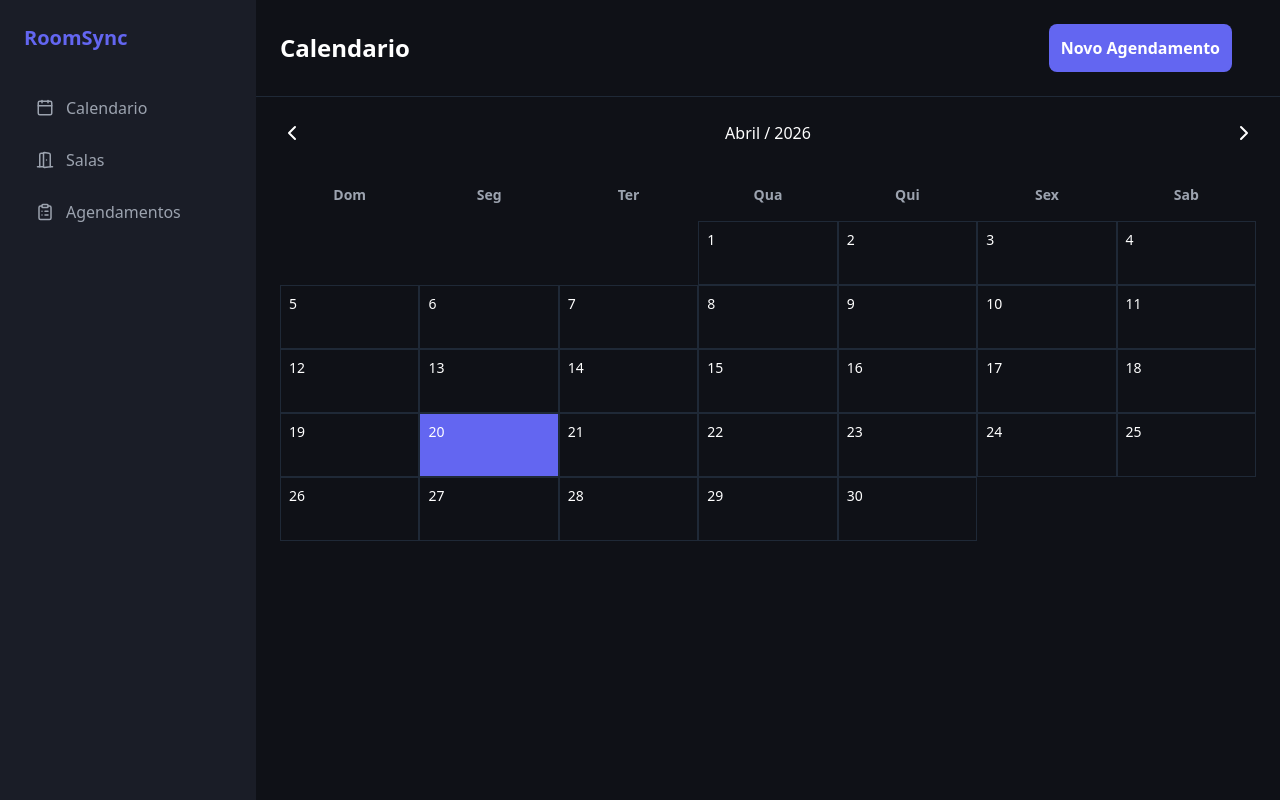
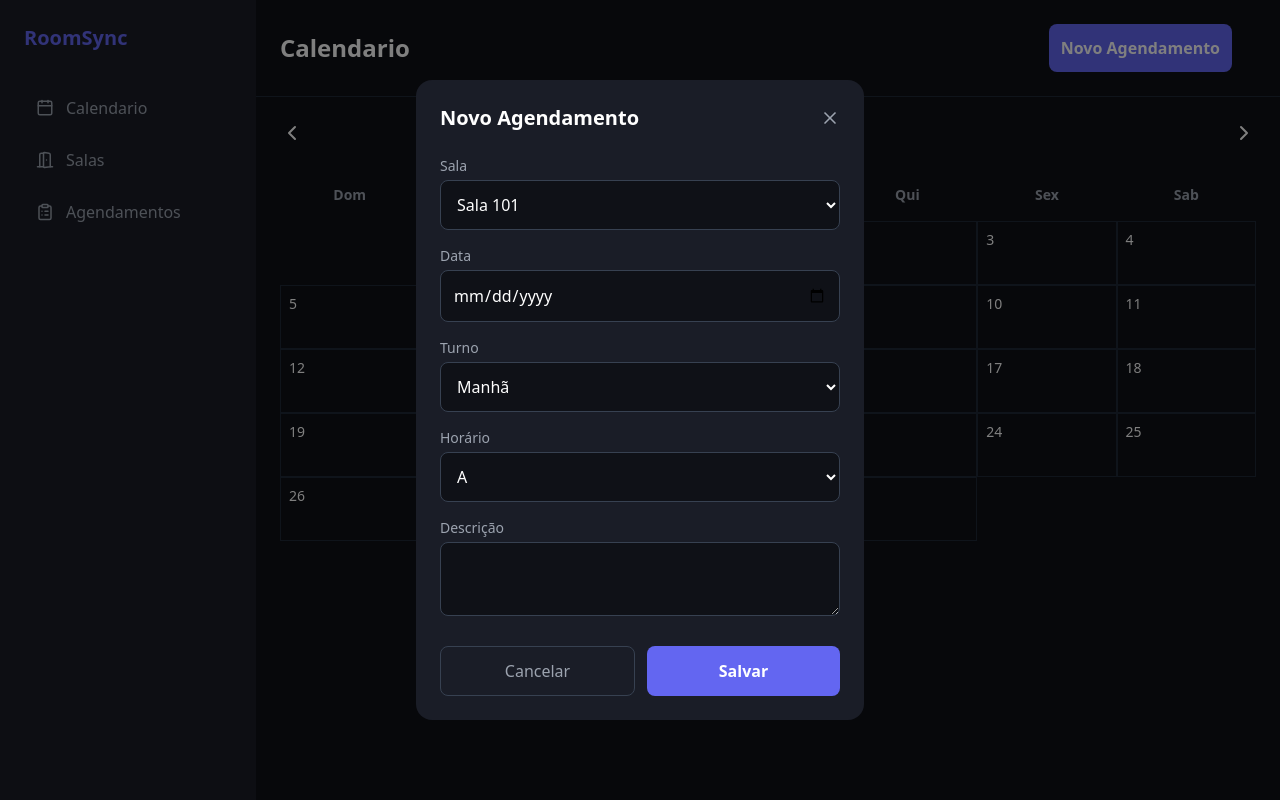
Before and after one commit to anthonyluccas/room-scheduling-system, a React app in the folder frontend/: page /dashboard in a window 1280 px wide. Both pictures are taken after a click on the button "Novo Agendamento". Built offline with nearby package versions, Linux system fonts and the light colour scheme; the HTML template or start-up script is replaced by a standard one.

Commit message:
feat: add booking modal

```diff
--- /dev/null
+++ b/frontend/src/components/BookingModal/BookingModal.jsx
@@ -0,0 +1,99 @@
+import { X } from "lucide-react";
+
+function BookingModal({ onFechar }) {
+  return (
+    <div className="fixed inset-0 bg-black/50 flex items-center justify-center z-50">
+      <div className="rounded-2xl p-6 bg-[#1a1d27] w-full max-w-md">
+        <div className="flex items-center justify-between mb-6">
+          <h2 className="text-white font-bold text-xl">Novo Agendamento</h2>
+          <button
+            onClick={onFechar}
+            className="text-gray-400 hover:text-white transition cursor-pointer"
+          >
+            <X size={20} />
+          </button>
+        </div>
+
+        <div>
+          <div>
+            <label className="block text-gray-400 text-sm mb-1" htmlFor="">
+              Sala
+            </label>
+            <select
+              className="w-full bg-[#0f1117] text-white rounded-lg p-3 border border-gray-700 mb-4"
+              name=""
+              id=""
+            >
+              <option value="">Sala 101</option>
+              <option value="">Sala 102</option>
+              <option value="">Sala 103</option>
+              <option value="">Sala 104</option>
+              <option value="">Sala 105</option>
+            </select>
+
+            <label className="block text-gray-400 text-sm mb-1" htmlFor="">
+              Data
+            </label>
+            <input
+              className="w-full bg-[#0f1117] text-white rounded-lg p-3 border border-gray-700 mb-4"
+              type="date"
+            ></input>
+
+            <label className="block text-gray-400 text-sm mb-1" htmlFor="">
+              Turno
+            </label>
+            <select
+              className="w-full bg-[#0f1117] text-white rounded-lg p-3 border border-gray-700 mb-4"
+              name=""
+              id=""
+            >
+              <option value="">Manhã</option>
+              <option value="">Tarde</option>
+              <option value="">Noite</option>
+            </select>
+
+            <label className="block text-gray-400 text-sm mb-1" htmlFor="">
+              Horário
+            </label>
+            <select
+              className="w-full bg-[#0f1117] text-white rounded-lg p-3 border border-gray-700 mb-4"
+              name=""
+              id=""
+            >
+              <option value="">A</option>
+              <option value="">B</option>
+              <option value="">C</option>
+              <option value="">D</option>
+              <option value="">E</option>
+              <option value="">F</option>
+            </select>
+
+            <label className="block text-gray-400 text-sm mb-1" htmlFor="">
+              Descrição
+            </label>
+            <textarea
+              className="w-full bg-[#0f1117] text-white rounded-lg p-3 border border-gray-700 mb-4"
+              name=""
+              id=""
+            ></textarea>
+
+            <div className="flex gap-3 mt-2">
+              <button
+                onClick={onFechar}
+                className="flex-1 p-3 rounded-lg border border-gray-700 text-gray-400 hover:text-white transition cursor-pointer"
+              >
+                Cancelar
+              </button>
+
+              <button className="flex-1 p-3 rounded-lg bg-[#6366f1] font-bold text-white transition cursor-pointer hover:bg-[#4f46e5]">
+                Salvar
+              </button>
+            </div>
+          </div>
+        </div>
+      </div>
+    </div>
+  );
+}
+
+export default BookingModal;
--- a/frontend/src/pages/Dashboard/Dashboard.jsx
+++ b/frontend/src/pages/Dashboard/Dashboard.jsx
@@ -1,7 +1,11 @@
 import Sidebar from "@/components/Sidebar/Sidebar";
 import Calendar from "@/components/Calendar/Calendar";
+import BookingModal from "@/components/BookingModal/BookingModal";
+import { useState } from "react";
 
 function Dashboard() {
+  const [modalAberto, setModalAberto] = useState(false);
+
   return (
     <div className="flex h-screen bg-[#0f1117]">
       <Sidebar />
@@ -9,11 +13,15 @@ function Dashboard() {
       <div className="flex-1">
         <header className="flex items-center justify-between p-6 border-b border-gray-800">
           <h2 className="text-white font-bold text-2xl">Calendario</h2>
-          <button className="mr-6 bg-[#6366f1] text-white font-bold p-3 rounded-lg hover:bg-[#4f46e5] transition cursor-pointer">
+          <button
+            onClick={() => setModalAberto(true)}
+            className="mr-6 bg-[#6366f1] text-white font-bold p-3 rounded-lg hover:bg-[#4f46e5] transition cursor-pointer"
+          >
             Novo Agendamento
           </button>
         </header>
         <Calendar />
+        {modalAberto && <BookingModal onFechar={() => setModalAberto(false)} />}
       </div>
     </div>
   );
```
